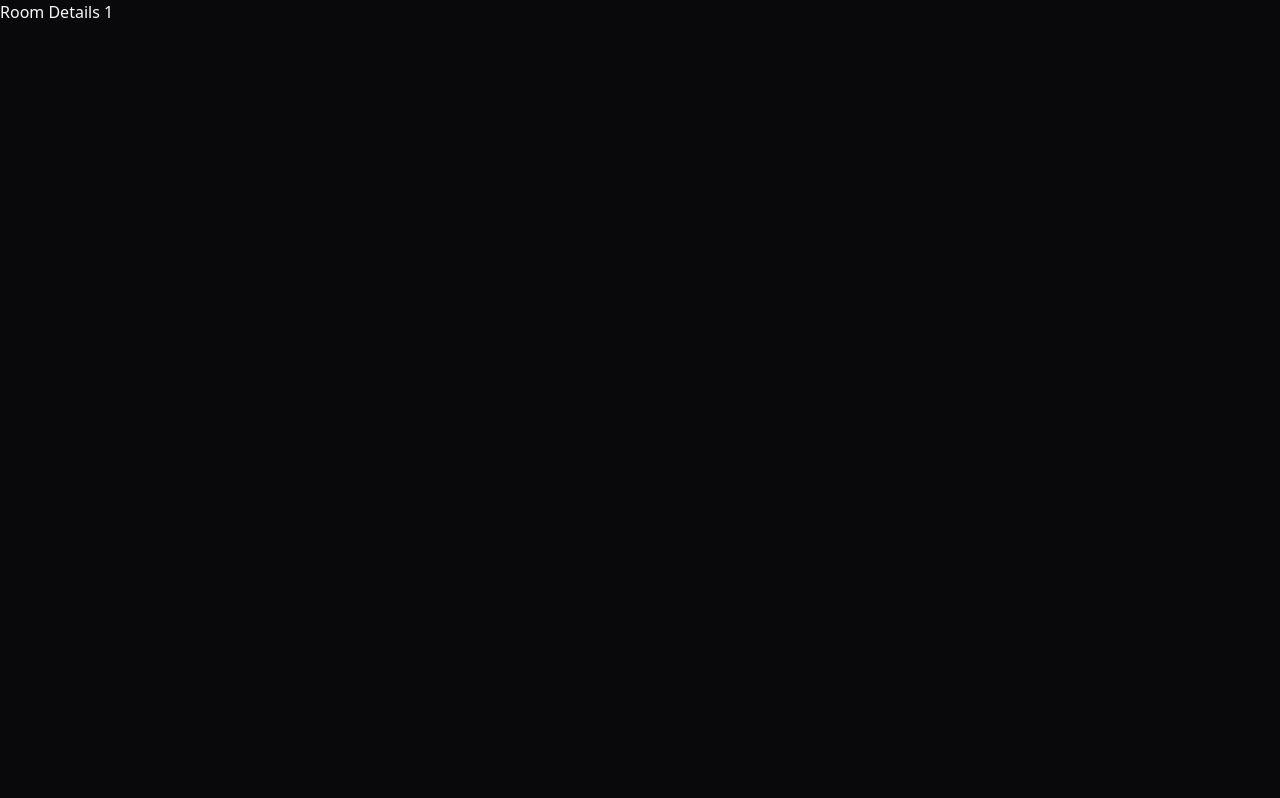
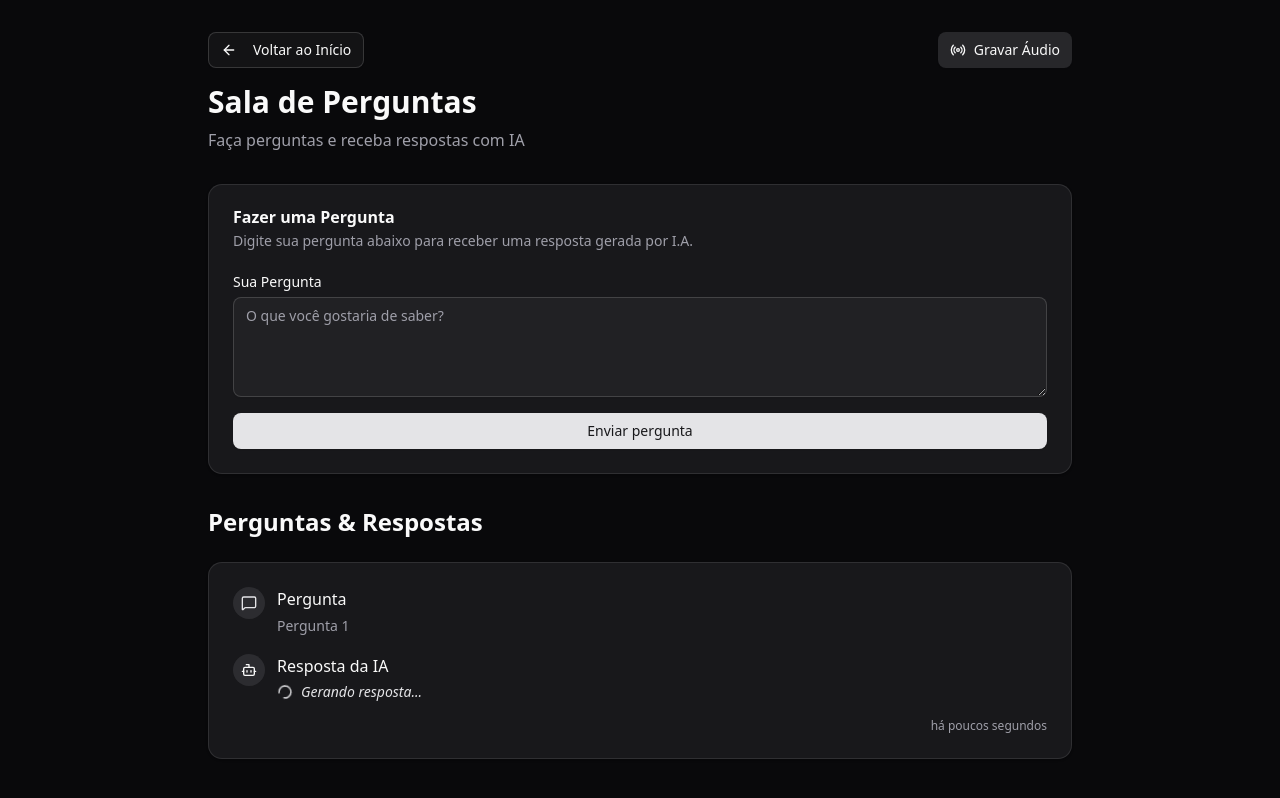
Before and after one commit to frassaolucas/nlw-agents_web, a React (Vite) app: page /room/1 in a window 1280 px wide. Built offline with nearby package versions, Linux system fonts and the light colour scheme.

Commit message:
Add QuestionForm and QuestionItem components; enhance Room page with question submission and display functionality

```diff
--- /dev/null
+++ b/src/components/question-form.tsx
@@ -0,0 +1,88 @@
+import { zodResolver } from '@hookform/resolvers/zod'
+import { useForm } from 'react-hook-form'
+import { z } from 'zod'
+import { Button } from '@/components/ui/button'
+import {
+  Card,
+  CardContent,
+  CardDescription,
+  CardHeader,
+  CardTitle,
+} from '@/components/ui/card'
+import {
+  Form,
+  FormControl,
+  FormField,
+  FormItem,
+  FormLabel,
+  FormMessage,
+} from '@/components/ui/form'
+import { Textarea } from '@/components/ui/textarea'
+
+// Esquema de validação no mesmo arquivo conforme solicitado
+const createQuestionSchema = z.object({
+  question: z
+    .string()
+    .min(1, 'Pergunta é obrigatória')
+    .min(10, 'Pergunta deve ter pelo menos 10 caracteres')
+    .max(500, 'Pergunta deve ter menos de 500 caracteres'),
+})
+
+type CreateQuestionFormData = z.infer<typeof createQuestionSchema>
+
+interface QuestionFormProps {
+  roomId: string
+}
+
+export function QuestionForm({ roomId }: QuestionFormProps) {
+  const form = useForm<CreateQuestionFormData>({
+    resolver: zodResolver(createQuestionSchema),
+    defaultValues: {
+      question: '',
+    },
+  })
+
+  function handleCreateQuestion(data: CreateQuestionFormData) {
+    // biome-ignore lint/suspicious/noConsole: dev
+    console.log(data, roomId)
+  }
+
+  return (
+    <Card>
+      <CardHeader>
+        <CardTitle>Fazer uma Pergunta</CardTitle>
+        <CardDescription>
+          Digite sua pergunta abaixo para receber uma resposta gerada por I.A.
+        </CardDescription>
+      </CardHeader>
+      <CardContent>
+        <Form {...form}>
+          <form
+            className="flex flex-col gap-4"
+            onSubmit={form.handleSubmit(handleCreateQuestion)}
+          >
+            <FormField
+              control={form.control}
+              name="question"
+              render={({ field }) => (
+                <FormItem>
+                  <FormLabel>Sua Pergunta</FormLabel>
+                  <FormControl>
+                    <Textarea
+                      className="min-h-[100px]"
+                      placeholder="O que você gostaria de saber?"
+                      {...field}
+                    />
+                  </FormControl>
+                  <FormMessage />
+                </FormItem>
+              )}
+            />
+
+            <Button type="submit">Enviar pergunta</Button>
+          </form>
+        </Form>
+      </CardContent>
+    </Card>
+  )
+}
--- /dev/null
+++ b/src/components/question-item.tsx
@@ -0,0 +1,72 @@
+import { Bot, Loader2, MessageSquare } from 'lucide-react'
+import { Card, CardContent } from '@/components/ui/card'
+import { dayjs } from '@/lib/dayjs'
+
+interface Question {
+  id: string
+  question: string
+  answer?: string | null
+  createdAt: string
+}
+
+interface QuestionItemProps {
+  question: Question
+}
+
+export function QuestionItem({ question }: QuestionItemProps) {
+  const isGenerating = !question.answer
+
+  return (
+    <Card>
+      <CardContent>
+        <div className="space-y-4">
+          {/* Question */}
+          <div className="flex items-start space-x-3">
+            <div className="flex-shrink-0">
+              <div className="flex size-8 items-center justify-center rounded-full bg-primary/10">
+                <MessageSquare className="size-4 text-primary" />
+              </div>
+            </div>
+            <div className="flex-1">
+              <p className="mb-1 font-medium text-foreground">Pergunta</p>
+              <p className="whitespace-pre-line text-muted-foreground text-sm leading-relaxed">
+                {question.question}
+              </p>
+            </div>
+          </div>
+
+          <div className="flex items-start space-x-3">
+            <div className="flex-shrink-0">
+              <div className="flex size-8 items-center justify-center rounded-full bg-primary/10">
+                <Bot className="size-4 text-secondary-foreground" />
+              </div>
+            </div>
+            <div className="flex-1">
+              <p className="mb-1 font-medium text-foreground">Resposta da IA</p>
+              <div className="text-muted-foreground">
+                {isGenerating ? (
+                  <div className="flex items-center space-x-2">
+                    <Loader2 className="size-4 animate-spin text-primary" />
+                    <span className="text-primary text-sm italic">
+                      Gerando resposta...
+                    </span>
+                  </div>
+                ) : (
+                  <p className="whitespace-pre-line text-sm leading-relaxed">
+                    {question.answer}
+                  </p>
+                )}
+              </div>
+            </div>
+          </div>
+
+          <div className="flex justify-end">
+            <span className="text-muted-foreground text-xs">
+              {dayjs(question.createdAt).toNow()}
+            </span>
+          </div>
+        </div>
+      </CardContent>
+    </Card>
+  )
+}
--- a/src/components/romm-list.tsx
+++ b/src/components/romm-list.tsx
@@ -33,7 +33,7 @@
           <Link
             className="flex items-center justify-between rounded-lg border p-3 hover:bg-accent/50"
             key={room.id}
-            to={`/rooms/${room.id}`}
+            to={`/room/${room.id}`}
           >
             <div className="flex flex-1 flex-col gap-1">
               <h3 className="font-medium">{room.name}</h3>
--- a/src/pages/room.tsx
+++ b/src/pages/room.tsx
@@ -1,15 +1,66 @@
-import { Navigate, useParams } from 'react-router-dom';
+import { ArrowLeft, Radio } from 'lucide-react';
+import { Link, Navigate, useParams } from 'react-router-dom';
+import { QuestionForm } from '@/components/question-form';
+import { QuestionItem } from '@/components/question-item';
+import { Button } from '@/components/ui/button';
 
 type RoomParams = {
   roomId: string;
 };
 
 export function Room() {
-  const { roomId } = useParams<RoomParams>();
+  const params = useParams<RoomParams>();
 
-  if (!roomId) {
+  if (!params.roomId) {
     return <Navigate replace to="/" />;
   }
 
-  return <div>Room Details {roomId}</div>;
+  return (
+    <div className="min-h-screen bg-zinc-950">
+      <div className="container mx-auto max-w-4xl px-4 py-8">
+        <div className="mb-8">
+          <div className="mb-4 flex items-center justify-between">
+            <Link to="/">
+              <Button variant="outline">
+                <ArrowLeft className="mr-2 size-4" />
+                Voltar ao Início
+              </Button>
+            </Link>
+            <Link to={`/room/${params.roomId}/audio`}>
+              <Button className="flex items-center gap-2" variant="secondary">
+                <Radio className="size-4" />
+                Gravar Áudio
+              </Button>
+            </Link>
+          </div>
+          <h1 className="mb-2 font-bold text-3xl text-foreground">
+            Sala de Perguntas
+          </h1>
+          <p className="text-muted-foreground">
+            Faça perguntas e receba respostas com IA
+          </p>
+        </div>
+
+        <div className="mb-8">
+          <QuestionForm roomId={params.roomId} />
+        </div>
+
+        <div className="space-y-6">
+          <div className="flex items-center justify-between">
+            <h2 className="font-semibold text-2xl text-foreground">
+              Perguntas & Respostas
+            </h2>
+          </div>
+
+          <QuestionItem
+            question={{
+              id: '1',
+              question: 'Pergunta 1',
+              createdAt: new Date().toISOString(),
+            }}
+          />
+        </div>
+      </div>
+    </div>
+  );
 }
```
